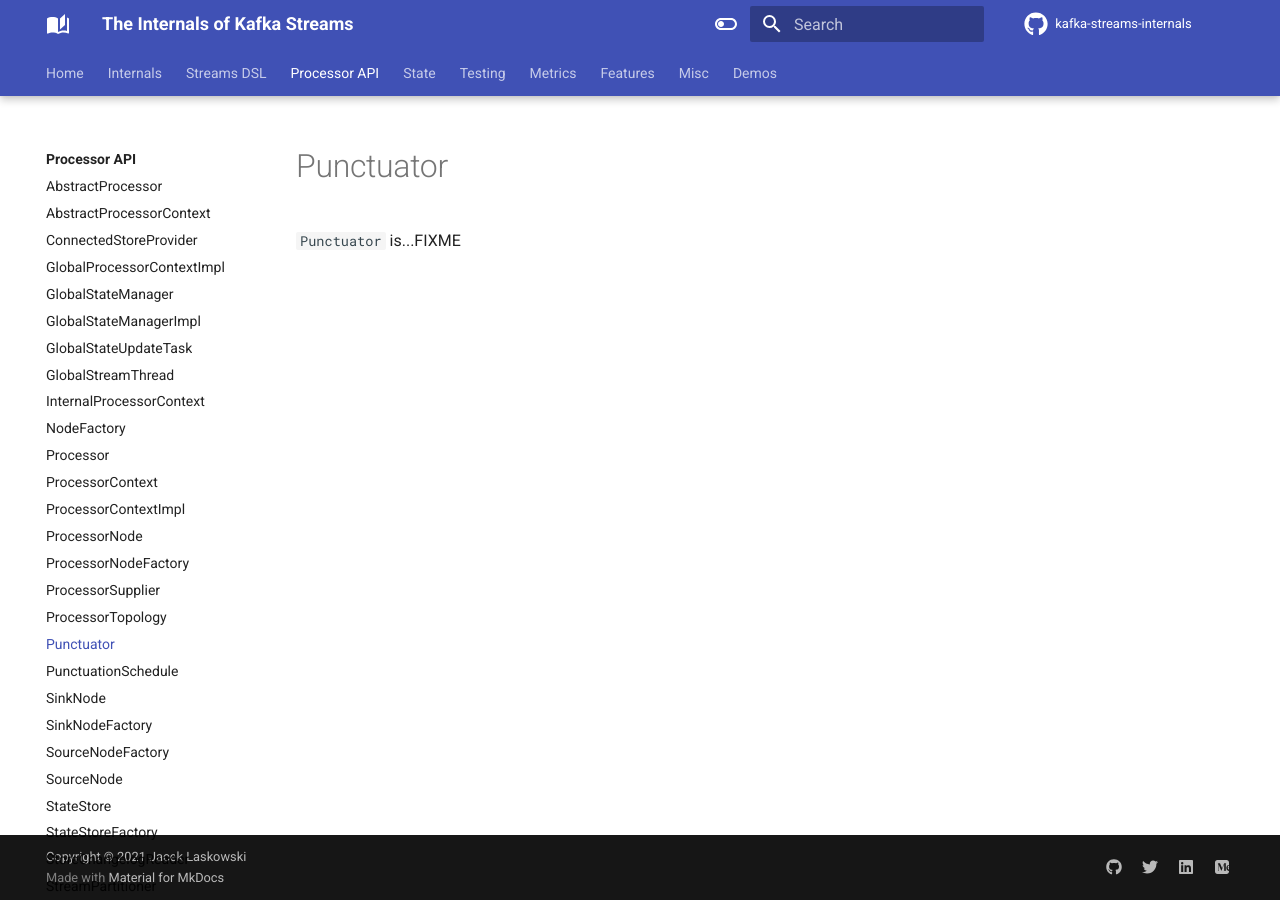
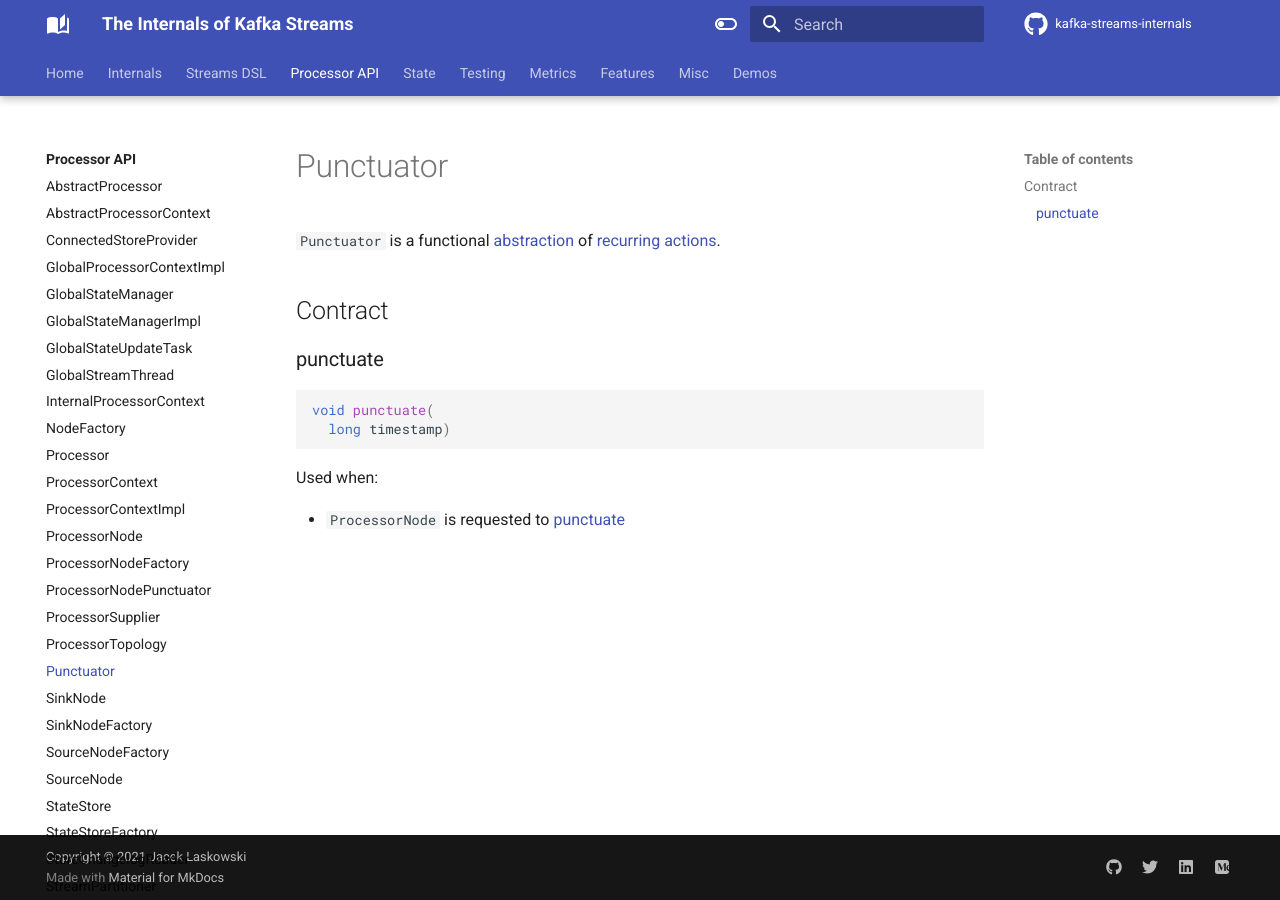
Before and after one commit to japila-books/kafka-streams-internals, an MkDocs documentation site: the page built from docs/processor/Punctuator.md, in a window 1280 px wide. Built offline with MkDocs 1.6.1 and Material for MkDocs 9.7.7, drawn with Linux system fonts in a browser that asks for light colours; comment, search, counter and statistics services are not loaded.

Commit message:
Punctuators

````diff
--- a/docs/processor/Punctuator.md
+++ b/docs/processor/Punctuator.md
@@ -1,3 +1,16 @@
 # Punctuator
 
-`Punctuator` is...FIXME
+`Punctuator` is a functional [abstraction](#contract) of [recurring actions](#implementations).
+
+## Contract
+
+### <span id="punctuate"> punctuate
+
+```java
+void punctuate(
+  long timestamp)
+```
+
+Used when:
+
+* `ProcessorNode` is requested to [punctuate](ProcessorNode.md#punctuate)
--- a/mkdocs.yml
+++ b/mkdocs.yml
@@ -117,6 +117,7 @@
     - PartitionGroup: PartitionGroup.md
     - ProcessorStateManager: ProcessorStateManager.md
     - PunctuationQueue: PunctuationQueue.md
+    - PunctuationSchedule: PunctuationSchedule.md
     - RecordCollector: RecordCollector.md
     - RecordCollectorImpl: RecordCollectorImpl.md
     - ReferenceContainer: ReferenceContainer.md
@@ -202,10 +203,10 @@
     - ProcessorContextImpl: processor/ProcessorContextImpl.md
     - ProcessorNode: processor/ProcessorNode.md
     - ProcessorNodeFactory: processor/ProcessorNodeFactory.md
+    - ProcessorNodePunctuator: processor/ProcessorNodePunctuator.md
     - ProcessorSupplier: processor/ProcessorSupplier.md
     - ProcessorTopology: processor/ProcessorTopology.md
     - Punctuator: processor/Punctuator.md
-    - PunctuationSchedule: processor/PunctuationSchedule.md
     - SinkNode: processor/SinkNode.md
     - SinkNodeFactory: processor/SinkNodeFactory.md
     - SourceNodeFactory: processor/SourceNodeFactory.md
````
Also changed, not shown: docs/PunctuationQueue.md (+34 -20 lines), docs/PunctuationSchedule.md (added, +34 -0 lines), docs/StreamTask.md (+15 -1 lines), docs/processor/ProcessorNode.md (+14 -0 lines), docs/processor/ProcessorNodePunctuator.md (added, +23 -0 lines), docs/processor/PunctuationSchedule.md (deleted, +0 -5 lines).
